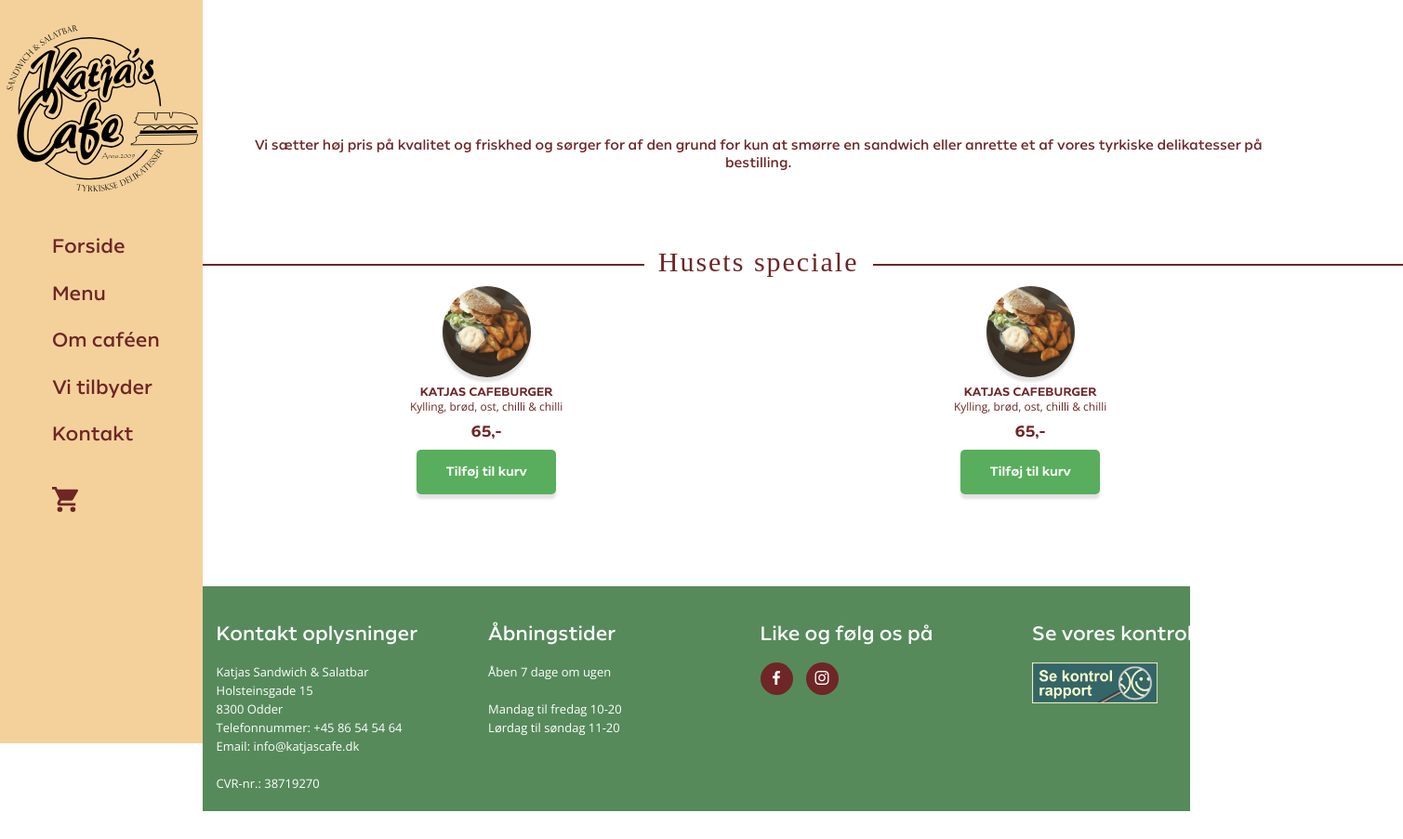
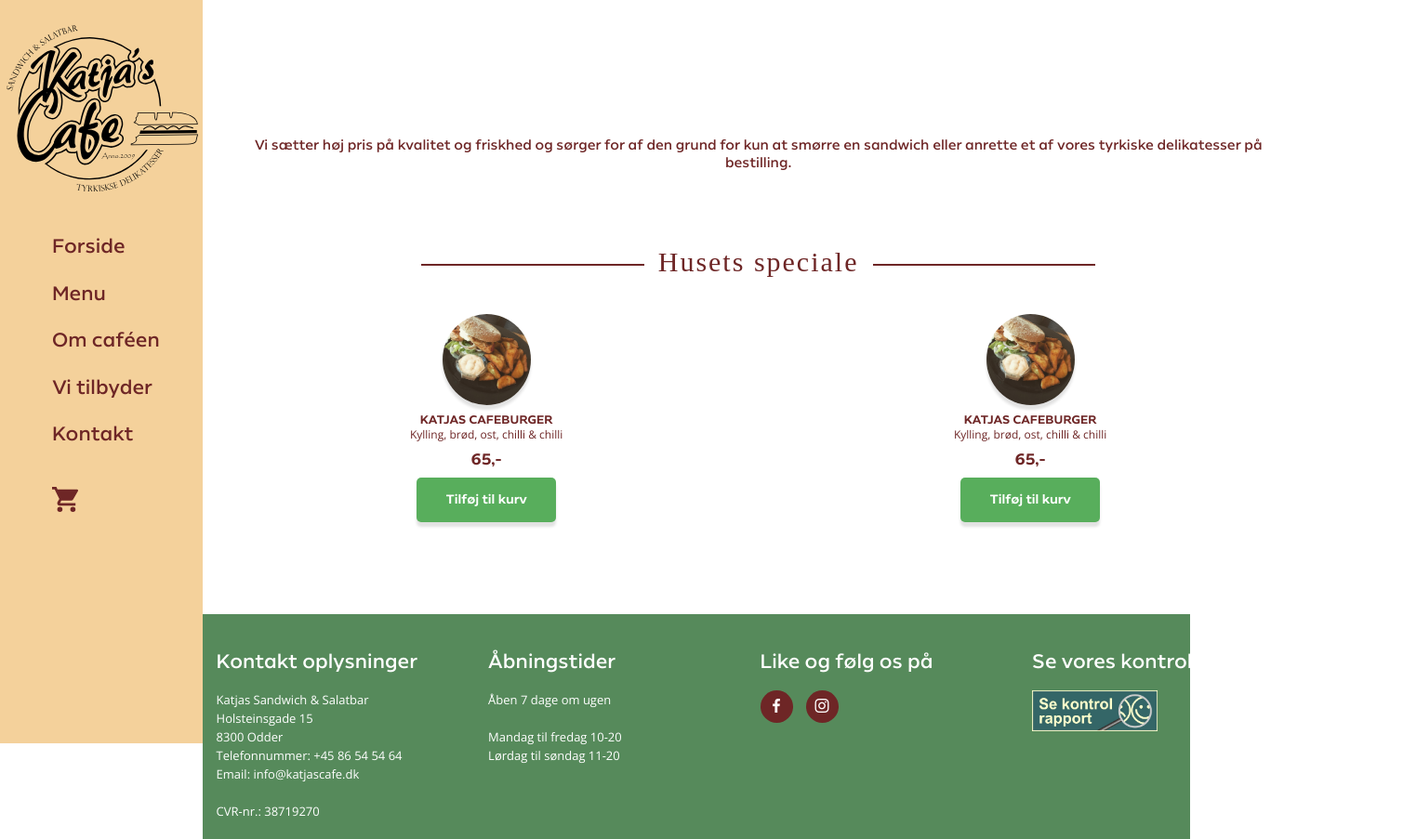
Before and after one commit to shujale/exam2018, a plain HTML site: page menu.html in a window 1280 px wide. Shown: the whole page at 93% size, 1509 px wide, since content can reach past the window. Before the commit the page ends 873 px from the top, so only its background shows below. Drawn offline with nearby package versions, Linux system fonts and the light colour scheme; files whose address does not match are found by name; a web font is replaced by a local one.

Commit message:
CSS fixing

```diff
--- a/css/styles.css
+++ b/css/styles.css
@@ -726,10 +726,14 @@ section.section-menu-mobile h2 {
   line-height: 19px;
 }
 
+section.section-menu-mobile h3{
+  margin-bottom: 40px;
+}
+
 section.section-menu-mobile h3:before, section.section-menu-mobile h3:after {
   content: "";
   display: inline-block;
-  width: 50%;
+  width: 21%;
   height: 2px;
   background-color: #6e2626;
   position: relative;
```
